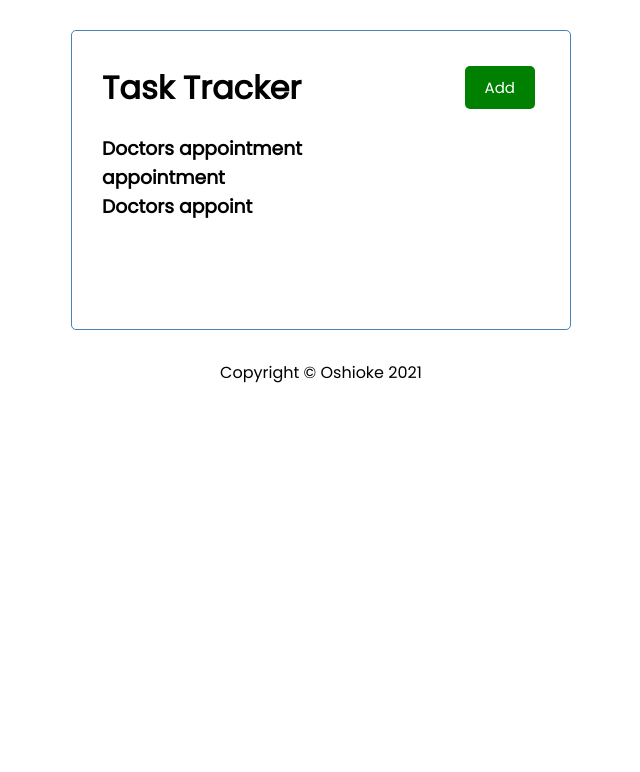
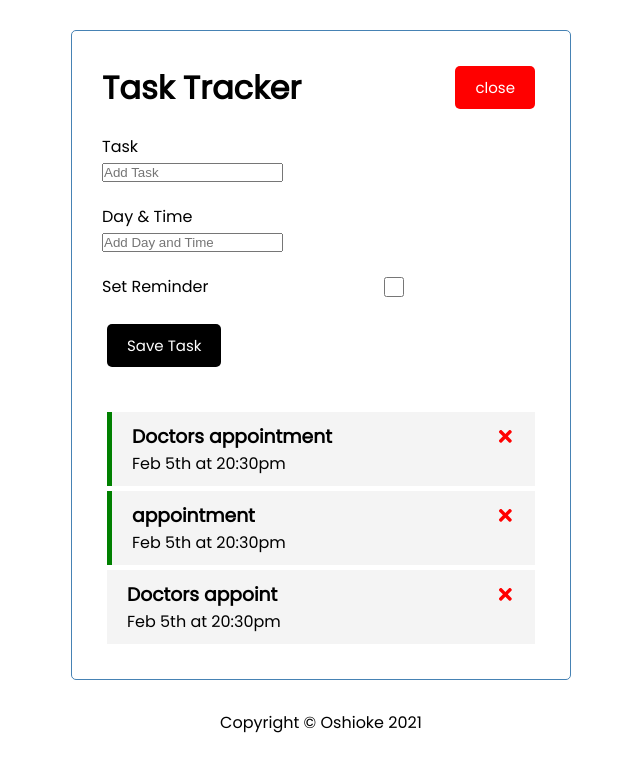
Before and after one commit to EhigieO/Task-manager, a React (Create React App) app: page / in a window 1280 px wide. Both pictures are taken after a click on the button "Add". Shown: the top 772 px of the page, without its empty margins (319-959 px from the left). Built offline with nearby package versions, Linux system fonts and the light colour scheme.

Commit message:
starting deployment build

```diff
--- a/package.json
+++ b/package.json
@@ -8,6 +8,7 @@
     "@testing-library/user-event": "^12.8.3",
     "react": "^17.0.2",
     "react-dom": "^17.0.2",
+    "react-icons": "^4.3.1",
     "react-scripts": "4.0.3",
     "web-vitals": "^1.1.2"
   },
--- a/src/App.js
+++ b/src/App.js
@@ -2,8 +2,10 @@
 import {useState} from 'react';
 import Header from './components/Header'
 import Tasks from './components/Tasks'
+import AddTask from './components/AddTask'
 
 const App = () => {
+    const [showAddTask, setShowAddTask] = useState(false)
     const [tasks, setTasks] = useState(
         [
     {
@@ -13,25 +15,52 @@
         reminder: true,
     },
      {
-        id: 1,
+        id: 2,
         text: 'appointment',
         day: 'Feb 5th at 20:30pm',
         reminder: true,
     },
      {
-        id: 1,
+        id: 3,
         text: 'Doctors appoint',
         day: 'Feb 5th at 20:30pm',
         reminder: false,
     }
-
 ]
     )
 
+    //Add Task
+    const addTask = (task) => {
+        const id= Math.floor(Math.random() * 1000) + 1
+        const newTask= {id,...task}
+        setTasks([...tasks, newTask])
+    }
+
+
+    //delete Task
+    const deleteTask = (id) => {
+        setTasks(tasks.filter((task)=>task.id !== id))
+    }
+
+    //Toggle reminder
+    const toggleReminder =(id) => {
+        setTasks(
+            tasks.map((task)=>
+                task.id===id ? {...task, reminder: !task.reminder} : task
+            )
+        )
+    }
+
   return (
     <div className="container">
-      <Header />
-        <Tasks tasks={tasks} />
+      <Header onAdd={() => setShowAddTask(!showAddTask)} showAdd ={showAddTask} />
+        {showAddTask && <AddTask onAdd={addTask} />}
+        {tasks.length > 0 ?(
+        <Tasks tasks={tasks}
+               onDelete={deleteTask}
+               onToggle={toggleReminder}/>
+            ):('No tasks added')
+        }
     </div>
   )
 }
--- /dev/null
+++ b/src/components/AddTask.js
@@ -0,0 +1,41 @@
+import {useState} from 'react'
+
+const AddTask = ({onAdd}) => {
+    const [text, setText]= useState('')
+    const [day, setDay]= useState('')
+    const [reminder, setReminder]= useState(false)
+
+    const onSubmit = (e) =>{
+        e.preventDefault();
+        if(!text){
+            alert('Please add a task')
+            return;
+        }
+        onAdd({text,day,reminder})
+
+        setText('')
+        setDay('')
+        setReminder(false)
+    }
+    return(
+        <form className='add-form' onSubmit={onSubmit}>
+            <div className='form-control'>
+                <label>Task</label>
+                <input type='text' placeholder='Add Task' value={text} onChange={(e) => setText(e.target.value)}/>
+            </div>
+            <div className='form-control'>
+                <label>Day & Time</label>
+                <input type='text' placeholder='Add Day and Time' value={day} onChange={(e) => setDay(e.target.value)}/>
+            </div>
+            <div className='form-control form-control-check'>
+                <label>Set Reminder</label>
+                <input type='checkbox' checked={reminder} value={reminder} onChange={(e) => setReminder(e.currentTarget.checked)}/>
+            </div>
+
+            <input type='submit' value='Save Task' className='btn btn-block'/>
+
+        </form>
+    )
+}
+
+export default AddTask;
--- a/src/components/Header.js
+++ b/src/components/Header.js
@@ -1,16 +1,14 @@
 import PropTypes from 'prop-types'
 import Button from './Button'
 
-const Header = ({title}) => {
-
-    const onClick = (e)=>{
-        console.log(e)
-    }
+const Header = ({title, onAdd, showAdd}) => {
 
     return (
         <header className='header'>
             <h1>{title}</h1>
-            <Button color='green' text='Add' onClick={onClick}/>
+            <Button color= {showAdd ? 'red' : 'green'}
+                    text={showAdd ? 'close' : 'Add'}
+                    onClick={onAdd}/>
         </header>
     )
 }
--- a/src/components/Task.js
+++ b/src/components/Task.js
@@ -0,0 +1,14 @@
+import {FaTimes} from 'react-icons/fa'
+
+const Task = ({ task, onDelete, onToggle}) => {
+    return (
+        <div className={`task ${task.reminder ? 'reminder' : ' '}`} onDoubleClick={()=>onToggle(task.id)}>
+            <h3>{task.text} <FaTimes style={{color:'red',cursor: 'pointer'}} onClick={() => onDelete(task.id)}
+            />
+            </h3>
+            <p>{task.day}</p>
+        </div>
+    )
+}
+
+export default Task;
--- a/src/components/Tasks.js
+++ b/src/components/Tasks.js
@@ -1,9 +1,11 @@
+import Task from './Task'
 
-const Tasks = ({tasks}) => {
+
+const Tasks = ({tasks, onDelete,onToggle }) => {
         return (
             <>
                 {tasks.map((task)=>(
-                    <h3 key={task.id}>{task.text}</h3>
+                    <Task key={task.id} task={task} onDelete={onDelete} onToggle={onToggle} />
                 ))}
             </>
         );
--- a/src/index.css
+++ b/src/index.css
@@ -48,18 +48,18 @@
     transform: scale(0.98);
 }
 
-.event{
+.task{
     background: #f4f4f4;
     margin: 5px;
     padding: 10px 20px;
     cursor: pointer;
 }
 
-.event.remainder{
+.task.reminder{
     border-left: 5px solid green;
 }
 
-.event h3{
+.task h3{
     display: flex;
     align-items: center;
     justify-content: space-between;
```
Also changed, not shown: 1 other file (tests, documents, lock files or other folders).
